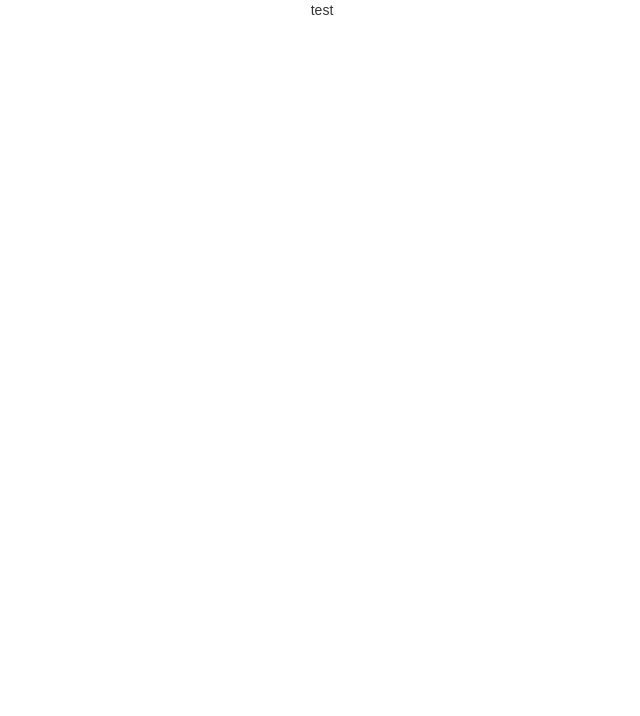
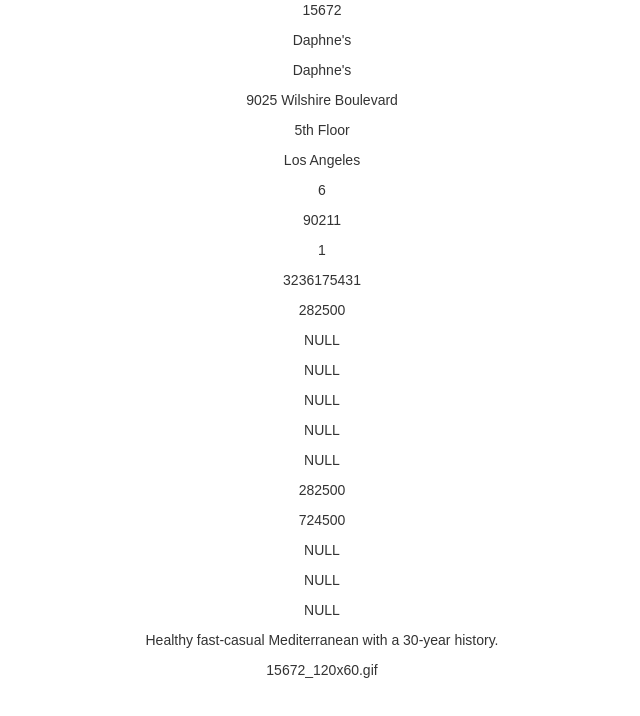
Before and after one commit to ckwong93/react-prototype, a React (Create React App) app: page / in a window 1280 px wide. Shown: the top 716 px of the page, without its empty margins (318-958 px from the left). Built offline with nearby package versions, Linux system fonts and the light colour scheme.

Commit message:
add wireframe for itemDetail component and listing.json

```diff
--- /dev/null
+++ b/public/listing.json
@@ -0,0 +1,27 @@
+[
+ {
+   "franchise_id": 15672,
+   "name": "Daphne's",
+   "short_name": "Daphne's",
+   "address": "9025 Wilshire Boulevard",
+   "address_2": "5th Floor",
+   "city": "Los Angeles",
+   "state_id": 6,
+   "zip": 90211,
+   "country_id": 1,
+   "local_phone": 3236175431,
+   "min_capital_min": 282500,
+   "min_capital_max": "NULL",
+   "min_worth_min": "NULL",
+   "min_worth_max": "NULL",
+   "franchise_fee_min": "NULL",
+   "franchise_fee_max": "NULL",
+   "total_investment_min": 282500,
+   "total_investment_max": 724500,
+   "low_cost": "NULL",
+   "business_opportunity": "NULL",
+   "high_capital": "NULL",
+   "short_description": "Healthy fast-casual Mediterranean with a 30-year history.",
+   "display_image": "15672_120x60.gif"
+ }
+]
--- a/src/Actions/index.js
+++ b/src/Actions/index.js
@@ -1,15 +1,25 @@
 import axios from 'axios';
 
-const API_DATA = './data.json';
+const LIST_API_DATA = './data.json';
+const ITEM_API_DATA = './listing.json';
 // const API_TEST = 'https://api.coinmarketcap.com/v1/ticker/?limit=20'
 
 export const FETCH_LISTING = 'FETCH_LISTING';
+export const FETCH_ITEM = 'FETCH_ITEM';
 
 export function fetchListing(){
-    const request = axios.get(API_DATA);
+    const request = axios.get(LIST_API_DATA);
     // console.log('request from actions index.js',request)
     return {
         type: FETCH_LISTING,
         payload: request
     }
 }
+
+export function fetchItem(){
+    const request = axios.get(ITEM_API_DATA);
+    return {
+        type: FETCH_ITEM,
+        payload: request
+    }
+}
--- a/src/Components/Containers/itemDetail.js
+++ b/src/Components/Containers/itemDetail.js
@@ -1,16 +1,67 @@
 import React, { Component } from 'react';
+import { connect } from 'react-redux';
+import { bindActionCreators } from 'redux';
+import  { fetchItem } from '../../Actions';
+
 
 class ItemDetail extends Component{
 
-    constructor(props){
-        super(props)
+    componentWillMount(){
+        this.props.fetchItem();
     }
 
     render(){
+        console.log(this.props.item)
         return(
-            <div>test</div>
+            <div>{this.renderItem()}</div>
         )
     }
 
+    renderItem(){
+        let data = this.props.item[0];
+        if(!data){
+            return(
+                <div>nothing here</div>
+            )
+        }
+        return(
+        data.map(function(info){
+            return(
+                <div key={info.franchse_id}>
+                    <p>{info.franchise_id}</p>
+                    <p>{info.name}</p>
+                    <p>{info.short_name}</p>
+                    <p>{info.address}</p>
+                    <p>{info.address_2}</p>
+                    <p>{info.city}</p>
+                    <p>{info.state_id}</p>
+                    <p>{info.zip}</p>
+                    <p>{info.country_id}</p>
+                    <p>{info.local_phone}</p>
+                    <p>{info.min_capital_min}</p>
+                    <p>{info.min_capital_max}</p>
+                    <p>{info.min_worth_min}</p>
+                    <p>{info.min_worth_max}</p>
+                    <p>{info.franchise_fee_min}</p>
+                    <p>{info.franchise_fee_max}</p>
+                    <p>{info.total_investment_min}</p>
+                    <p>{info.total_investment_max}</p>
+                    <p>{info.low_cost}</p>
+                    <p>{info.business_opportunity}</p>
+                    <p>{info.high_capital}</p>
+                    <p>{info.short_description}</p>
+                    <p>{info.display_image}</p>
+                </div>
+            )
+        })
+    )
+    }
 }
-export default ItemDetail;
+function mapStateToProps({item}){
+    return { item }
+};
+
+function mapDispatchToProps(dispatch){
+    return bindActionCreators({fetchItem}, dispatch);
+}
+export default connect(mapStateToProps,mapDispatchToProps)(ItemDetail);
--- a/src/Components/Containers/listDetail.js
+++ b/src/Components/Containers/listDetail.js
@@ -19,9 +19,6 @@
                 <br />
             </div>
         )
-    }
-    fetchListing(){
-        this.props.fetchListing();
     }
 
     // render listings using redux props
--- a/src/Reducers/index.js
+++ b/src/Reducers/index.js
@@ -1,8 +1,10 @@
 import { combineReducers } from 'redux';
 import ListingReducer from './reducer_listing';
+import ItemReducer from './reducer_item';
 
 const rootReducer = combineReducers({
-    listing: ListingReducer
+    listing: ListingReducer,
+    item: ItemReducer
 });
 
 export default rootReducer;
--- /dev/null
+++ b/src/Reducers/reducer_item.js
@@ -0,0 +1,12 @@
+import {FETCH_ITEM} from '../Actions/index';
+
+export default function(state = [], action){
+    switch(action.type){
+        case FETCH_ITEM:
+        console.log('Action received - fetch Item', action);
+        return [action.payload.data, ...state]
+        default:
+        // console.log('defaulted message from reducer_listing');
+    }
+    return state;
+}
--- a/src/Reducers/reducer_listing.js
+++ b/src/Reducers/reducer_listing.js
@@ -3,7 +3,7 @@
 export default function(state = [], action){
     switch(action.type){
         case FETCH_LISTING:
-        console.log('Action received', action);
+        console.log('Action received - fetch Listing', action);
         return [action.payload.data, ...state];
         default:
         // console.log('defaulted message from reducer_listing');
```
